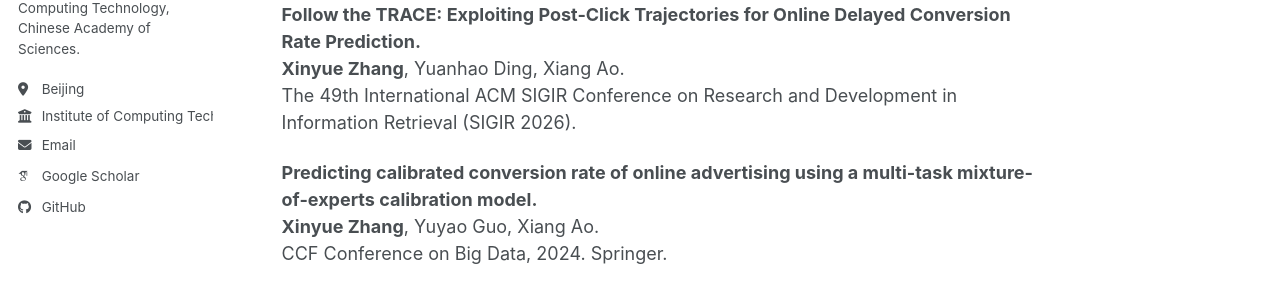
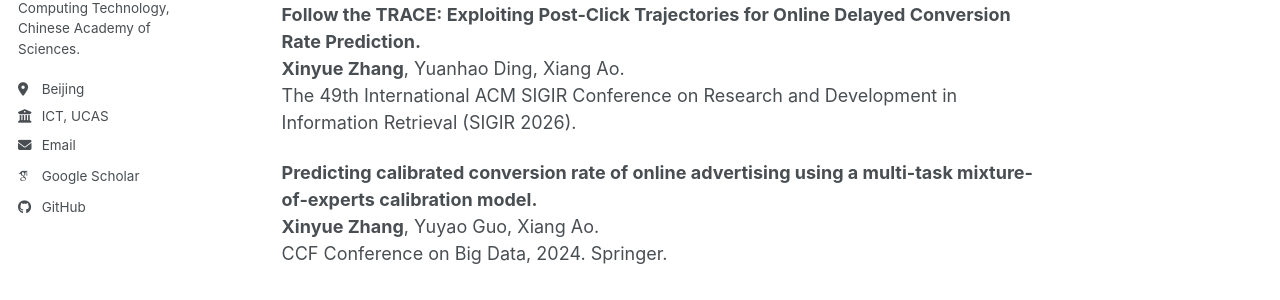
Before and after one commit to zxyyyue/zxyyyue.github.io, a Jekyll site: the page built from _pages/about.md, in a window 1280 px wide. Shown: the part 394-694 px from the top of the page. Built offline with Jekyll 4.4.1, drawn with Linux system fonts in a browser that asks for light colours; some web fonts are replaced; a script bundle is joined from its source files by our own code; library files that are not in the unit come from our copies.

Commit message:
Update sidebar info

```diff
--- a/_config.yml
+++ b/_config.yml
@@ -28,7 +28,7 @@ author:
   pronouns         : # example: "she/her"
   bio              : "M.S. student at the Institute of Computing Technology, Chinese Academy of Sciences."
   location         : "Beijing"
-  employer         : "Institute of Computing Technology, Chinese Academy of Sciences"
+  employer         : "ICT, UCAS"
   uri              : # URL
   email            : "zhangxinyue24s@ict.ac.cn"
 
```
